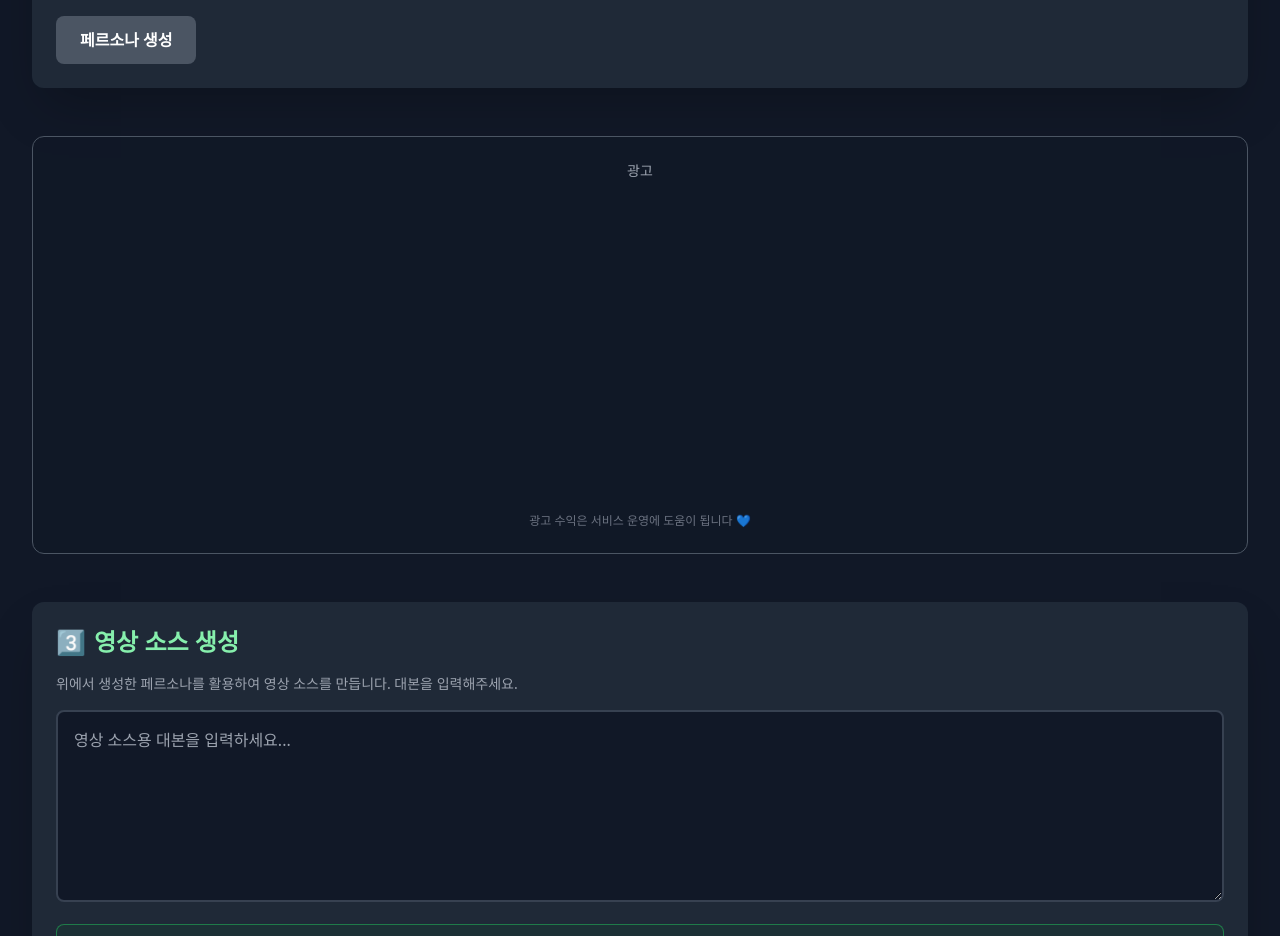
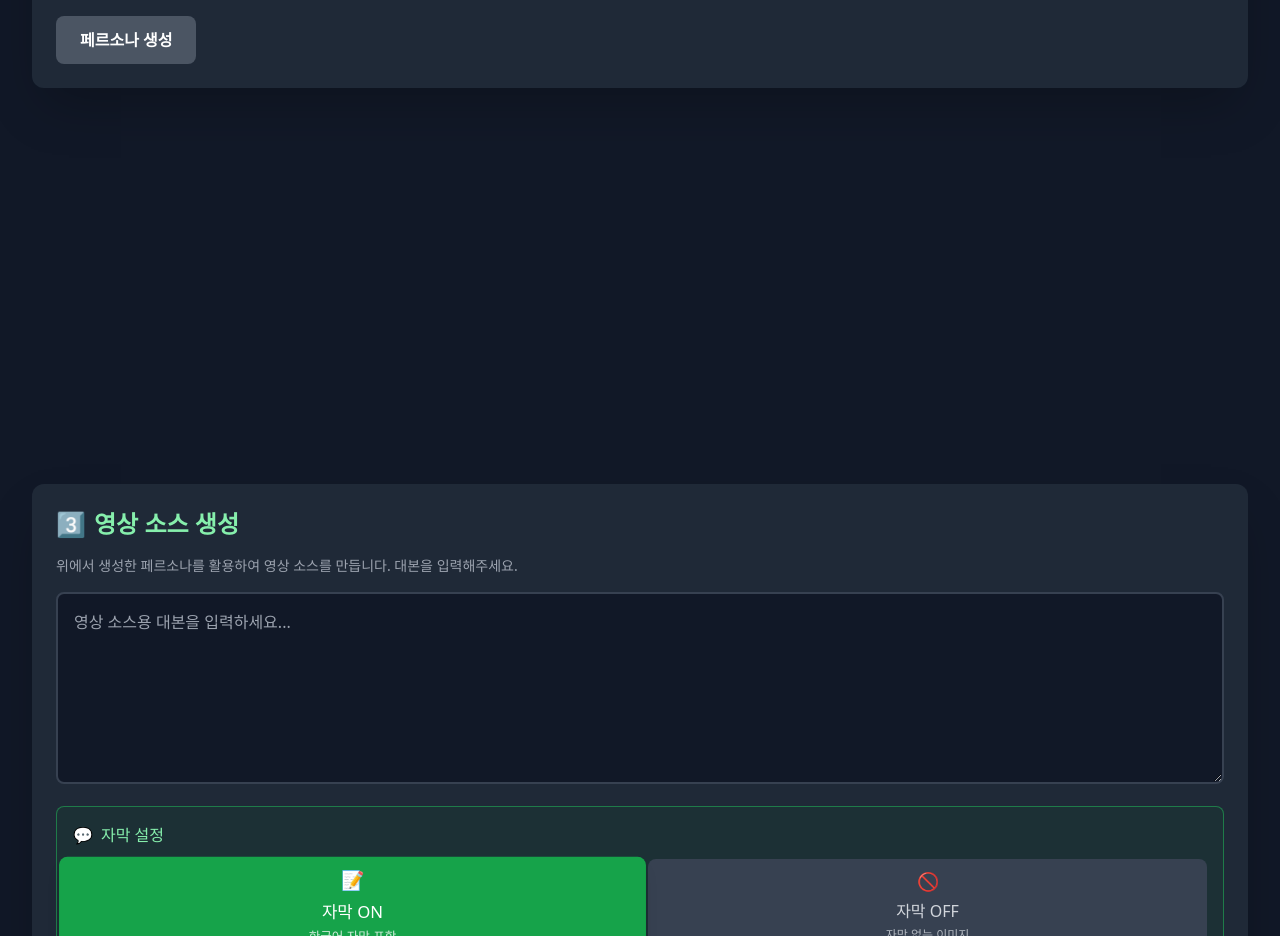
Before and after one commit to angibeom0985-arch/youtube-image, a React (Vite) app: page / in a window 1280 px wide. Shown: the part 1180-2116 px from the top of the page. Built offline with nearby package versions, Linux system fonts and the light colour scheme.

Commit message:
DisplayAd 컴포넌트에서 테두리 및 부가 문구 제거 - 깔끔한 광고만 표시

```diff
--- a/components/DisplayAd.tsx
+++ b/components/DisplayAd.tsx
@@ -21,9 +21,7 @@ const DisplayAd: React.FC<DisplayAdProps> = ({ className = "", style = {} }) =>
   }, []);
 
   return (
-    <div className={`my-12 ${className}`} style={style}>
-      <div className="text-center bg-gray-900/50 border border-gray-600 rounded-xl p-6">
-        <div className="text-gray-400 text-sm mb-4">광고</div>
+    <div className={`my-8 ${className}`} style={style}>
       <ins
         className="adsbygoogle"
         style={{
@@ -36,10 +34,6 @@ const DisplayAd: React.FC<DisplayAdProps> = ({ className = "", style = {} }) =>
         data-ad-format="rectangle"
         data-full-width-responsive="true"
       />
-        <div className="text-gray-500 text-xs mt-4">
-          광고 수익은 서비스 운영에 도움이 됩니다 💙
-        </div>
-      </div>
     </div>
   );
 };
```
Lines whose indentation alone changed are shown as unchanged.
